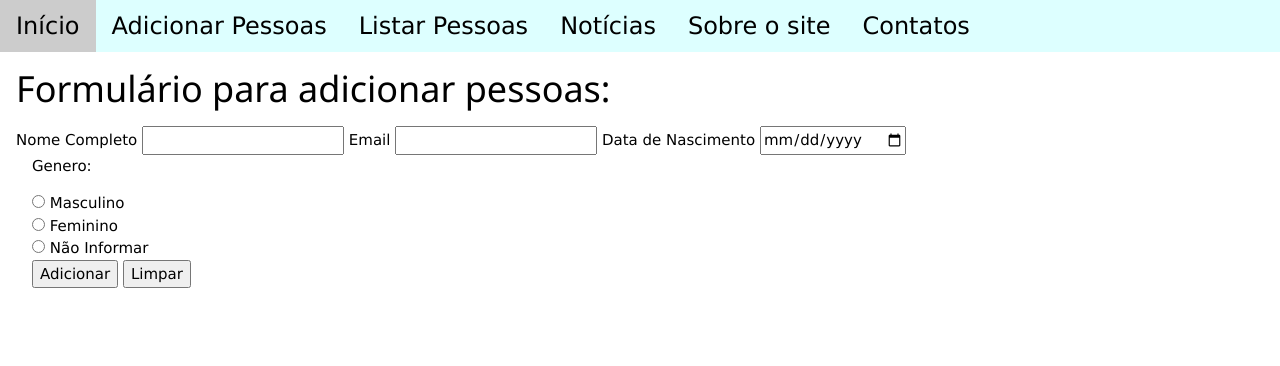
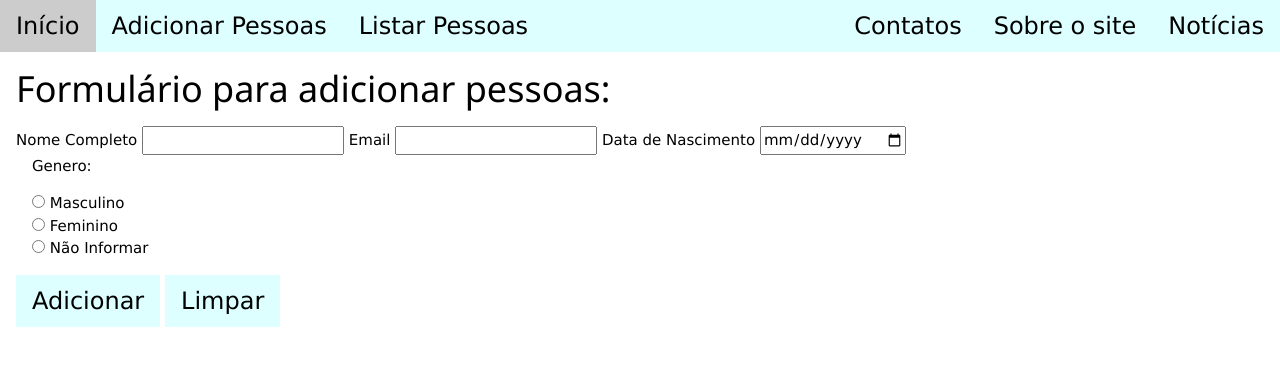
Before and after one commit to neemiaslucas/pweb_2022.2_neemiasLucas, a plain HTML site: page u1_exercício2/adicionarPessoa.html in a window 1280 px wide. Drawn offline with nearby package versions, Linux system fonts and the light colour scheme.

Commit message:
Alterações exercício 2 concluído

```diff
--- a/u1_exercício2/adicionarPessoa.html
+++ b/u1_exercício2/adicionarPessoa.html
@@ -18,9 +18,9 @@
                 <a href="index.html"class="w3-bar-item w3-button w3-pale-blue">Início</a>
                 <a href="adicionarPessoa.html"class="w3-bar-item w3-button w3-pale-blue">Adicionar Pessoas</a>
                 <a href="listarPessoas.html"class="w3-bar-item w3-button w3-pale-blue">Listar Pessoas</a>
-                <a href="noticias.html"class="w3-bar-item w3-button w3-pale-blue">Notícias</a>
-                <a href="sobre.html"class="w3-bar-item w3-button w3-pale-blue">Sobre o site</a>
-                <a href="contato.html"class="w3-bar-item w3-button w3-pale-blue">Contatos</a>
+                <a href="noticias.html"class="w3-bar-item w3-button w3-pale-blue w3-right">Notícias</a>
+                <a href="sobre.html"class="w3-bar-item w3-button w3-pale-blue w3-right">Sobre o site</a>
+                <a href="contato.html"class="w3-bar-item w3-button w3-pale-blue w3-right">Contatos</a>
             </div>
     </nav>
     <div style="padding:0 16px;">
@@ -50,10 +50,10 @@
             Não Informar
         </label><br>
     </div>
-    <div style="padding:0 16px;">
+    <div style="padding:0 16;">
     <div class="grid">
-        <a class="btn-link" href="adicionadaComSucesso.html"><button>Adicionar</button></a>
-        <a class="btn-link" href="adicionarPessoa.html"><button>Limpar</button></a>
+        <a class="btn-link" href="adicionadaComSucesso.html"><p><button class="w3-button w3-pale-blue w3-xlarge">Adicionar</button></a>
+        <a class="btn-link" href="adicionarPessoa.html"><button class="w3-button w3-pale-blue w3-xlarge">Limpar</button></a>
     </div>
     </body>
     </html>
```
Also changed, not shown: u1_exercício2/adicionadaComSucesso.html (+3 -3 lines), u1_exercício2/contato.html (+3 -3 lines), u1_exercício2/editarPessoa.html (+25 -0 lines), u1_exercício2/index.html (+3 -3 lines), u1_exercício2/listarPessoas.html (+3 -3 lines), u1_exercício2/noticias.html (+3 -3 lines), u1_exercício2/sobre.html (+3 -3 lines).
